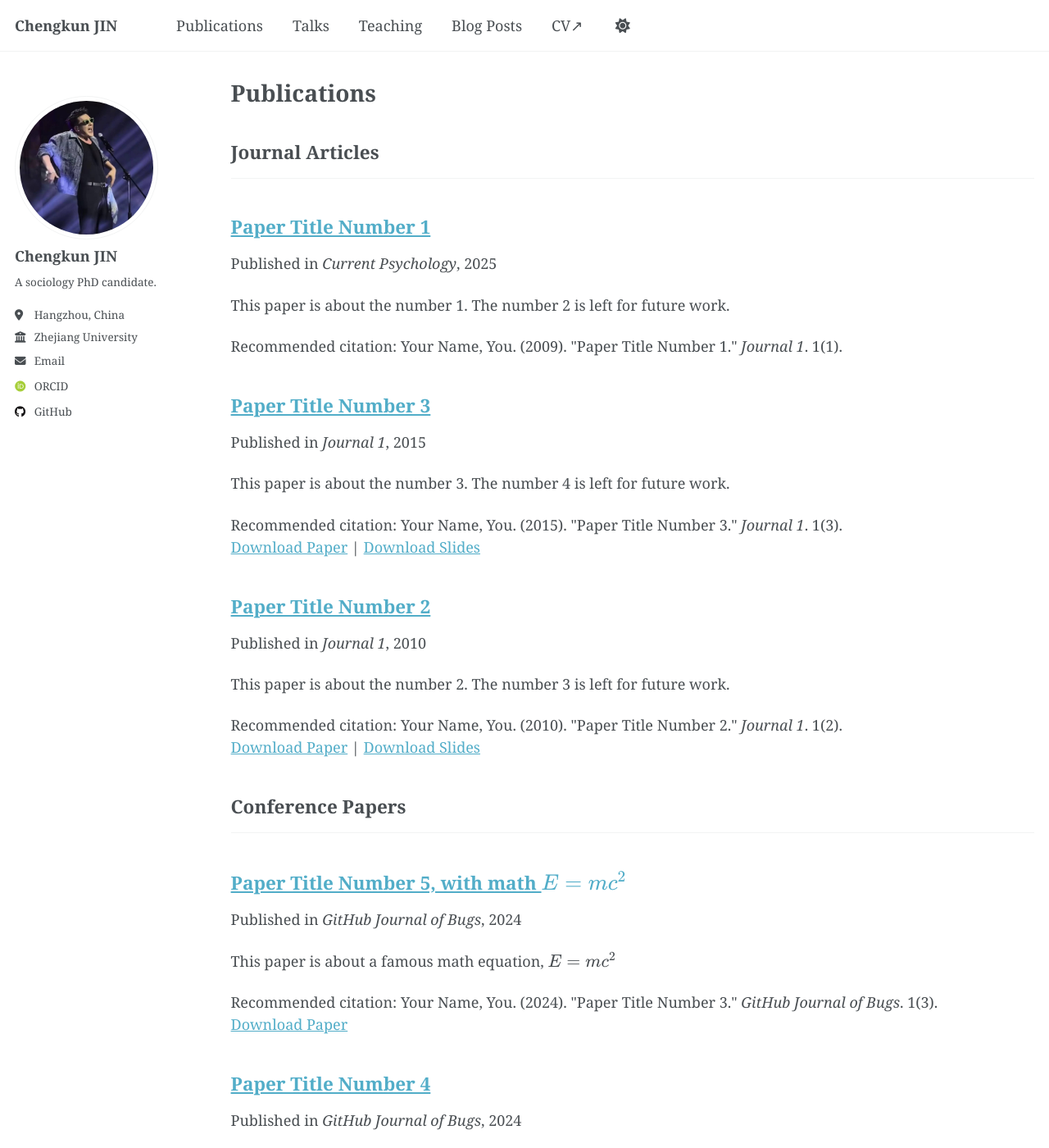
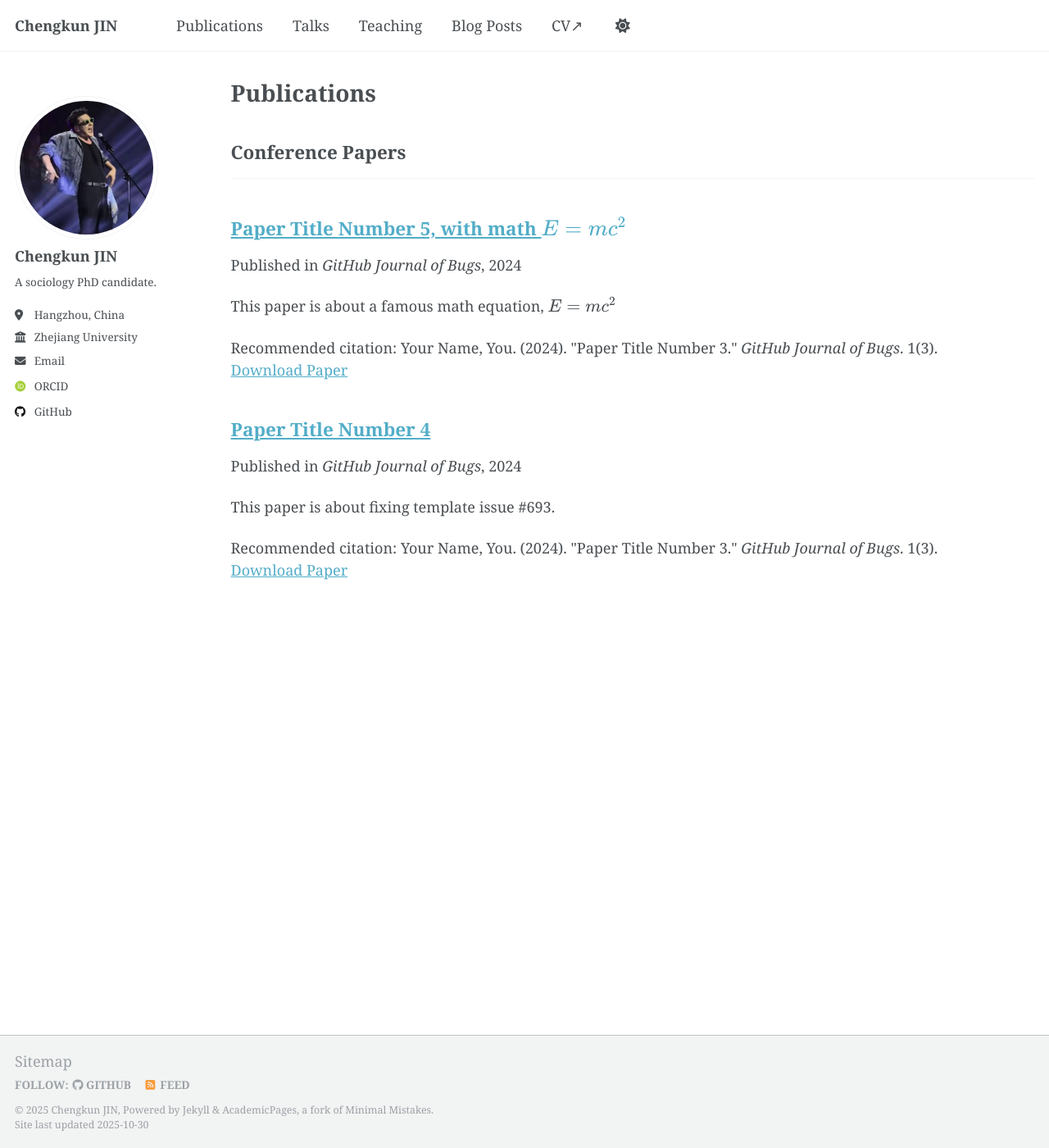
Before and after one commit to Chkunn/chkunn.github.io, a Jekyll site: the page built from _pages/publications.html, in a window 1280 px wide and 1400 px high. Shown: the whole window at 82% size. Built offline with Jekyll 4.4.1, drawn with Linux system fonts in a browser that asks for light colours; some web fonts are replaced; a script that is not in the unit is left out; a file with an impossible date is left out.

Commit message:
revision

```diff
--- a/_publications/2009-10-01-paper-title-number-1.md
+++ /dev/null
@@ -1,14 +0,0 @@
----
-title: "Paper Title Number 1"
-collection: publications
-category: manuscripts
-permalink: /publication/2009-10-01-paper-title-number-1
-excerpt: 'This paper is about the number 1. The number 2 is left for future work.'
-date: 2025-10-01
-venue: 'Current Psychology'
-#slidesurl: 'http://academicpages.github.io/files/slides1.pdf'
-#paperurl: 'http://academicpages.github.io/files/paper1.pdf'
-#bibtexurl: 'http://academicpages.github.io/files/bibtex1.bib'
-citation: 'Your Name, You. (2009). &quot;Paper Title Number 1.&quot; <i>Journal 1</i>. 1(1).'
----
-The contents above will be part of a list of publications, if the user clicks the link for the publication than the contents of section will be rendered as a full page, allowing you to provide more information about the paper for the reader. When publications are displayed as a single page, the contents of the above "citation" field will automatically be included below this section in a smaller font.
--- a/_publications/2010-10-01-paper-title-number-2.md
+++ /dev/null
@@ -1,14 +0,0 @@
----
-title: "Paper Title Number 2"
-collection: publications
-category: manuscripts
-permalink: /publication/2010-10-01-paper-title-number-2
-excerpt: 'This paper is about the number 2. The number 3 is left for future work.'
-date: 2010-10-01
-venue: 'Journal 1'
-slidesurl: 'http://academicpages.github.io/files/slides2.pdf'
-paperurl: 'http://academicpages.github.io/files/paper2.pdf'
-citation: 'Your Name, You. (2010). &quot;Paper Title Number 2.&quot; <i>Journal 1</i>. 1(2).'
----
-
-The contents above will be part of a list of publications, if the user clicks the link for the publication than the contents of section will be rendered as a full page, allowing you to provide more information about the paper for the reader. When publications are displayed as a single page, the contents of the above "citation" field will automatically be included below this section in a smaller font.
--- a/_publications/2015-10-01-paper-title-number-3.md
+++ /dev/null
@@ -1,14 +0,0 @@
----
-title: "Paper Title Number 3"
-collection: publications
-category: manuscripts
-permalink: /publication/2015-10-01-paper-title-number-3
-excerpt: 'This paper is about the number 3. The number 4 is left for future work.'
-date: 2015-10-01
-venue: 'Journal 1'
-slidesurl: 'http://academicpages.github.io/files/slides3.pdf'
-paperurl: 'http://academicpages.github.io/files/paper3.pdf'
-citation: 'Your Name, You. (2015). &quot;Paper Title Number 3.&quot; <i>Journal 1</i>. 1(3).'
----
-
-The contents above will be part of a list of publications, if the user clicks the link for the publication than the contents of section will be rendered as a full page, allowing you to provide more information about the paper for the reader. When publications are displayed as a single page, the contents of the above "citation" field will automatically be included below this section in a smaller font.
```
Also changed, not shown: _pages/about.md (+5 -5 lines), _publications/202501.md (added, +14 -0 lines), _publications/202502.md (added, +14 -0 lines), _publications/202503.md (added, +14 -0 lines).
